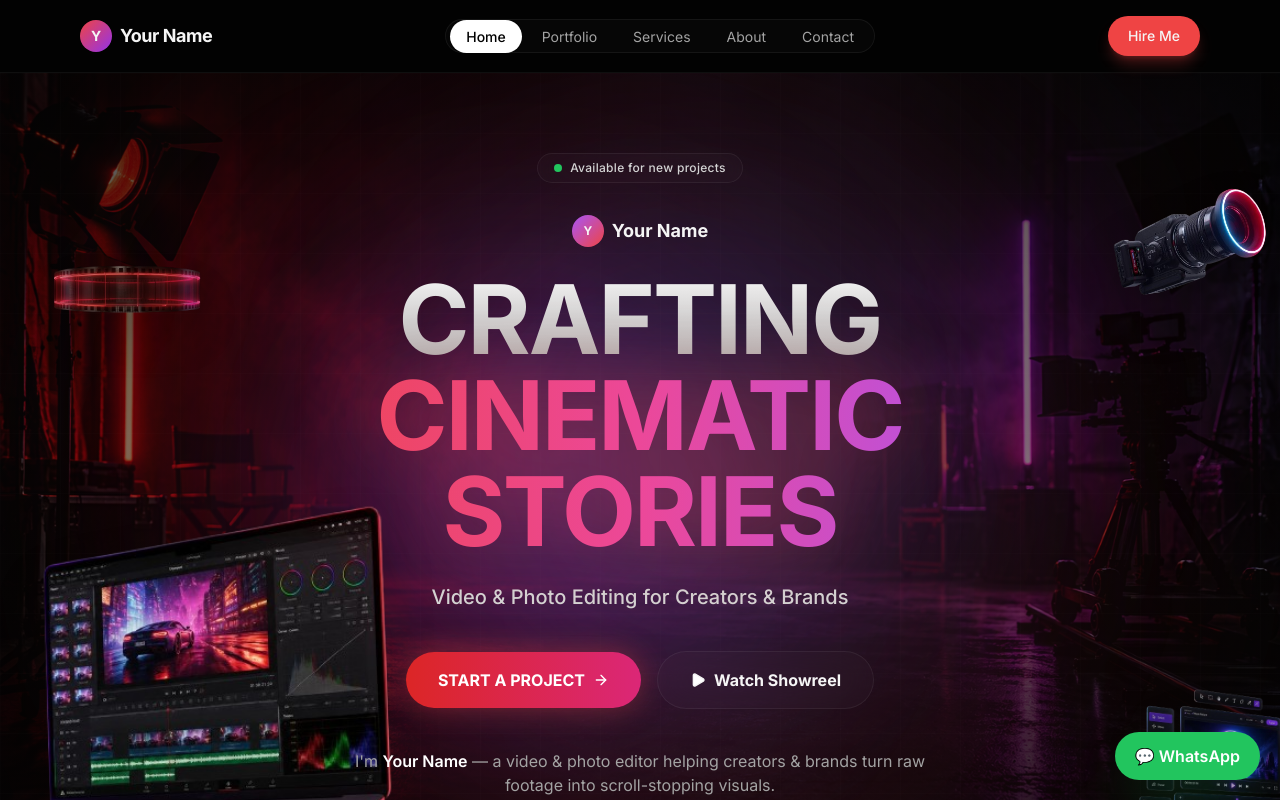
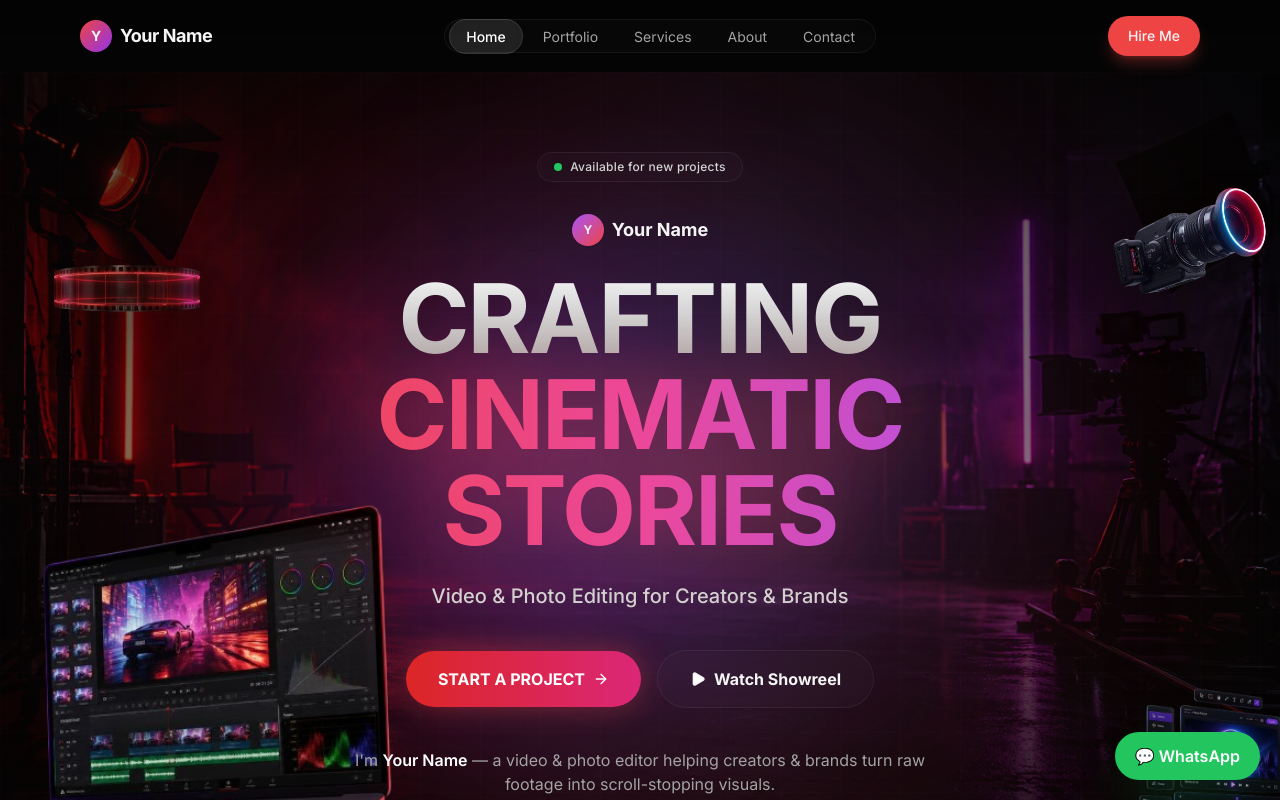
Before and after one commit to radilnethumika-crypto/editors-site, a Next.js app: page / in a window 1280 px wide. Shown: the top 800 px of the page. Built offline with nearby package versions, Linux system fonts and the light colour scheme; a web font is replaced by a local one.

Commit message:
Make navbar more transparent

```diff
--- a/components/Navbar.tsx
+++ b/components/Navbar.tsx
@@ -18,7 +18,7 @@ export default function Navbar() {
   const pathname = usePathname();
 
   return (
-    <header className="sticky top-0 z-50 backdrop-blur-xl bg-black/50 border-b border-white/5">
+    <header className="sticky top-0 z-50 bg-gradient-to-b from-black/40 to-transparent">
       <nav className="max-w-6xl mx-auto flex items-center justify-between p-4">
         <Link href="/" className="font-bold text-lg flex items-center gap-2 group">
           <span className="w-8 h-8 rounded-full bg-gradient-to-br from-red-500 to-purple-600 flex items-center justify-center text-sm group-hover:scale-110 transition">
@@ -36,7 +36,7 @@ export default function Navbar() {
                   href={l.href}
                   className={`px-4 py-2 text-sm rounded-full transition ${
                     active
-                      ? "bg-white text-black font-medium"
+                      ? "bg-white/10 text-white font-medium backdrop-blur-xl border border-white/10"
                       : "text-neutral-400 hover:text-white"
                   }`}
                 >
```
